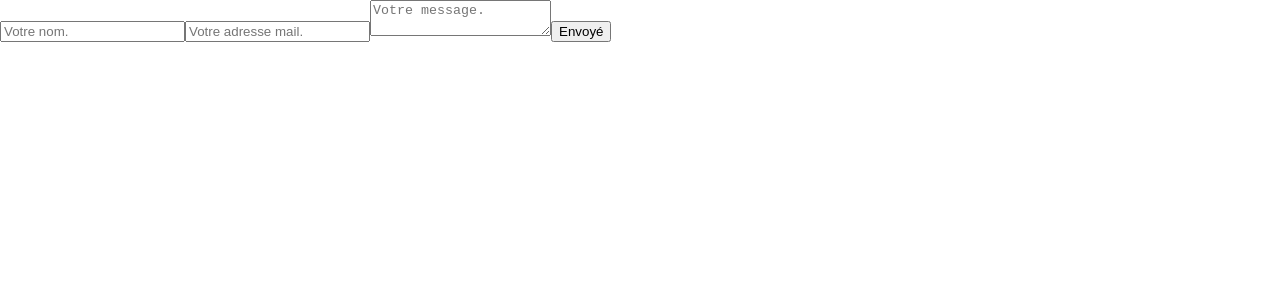
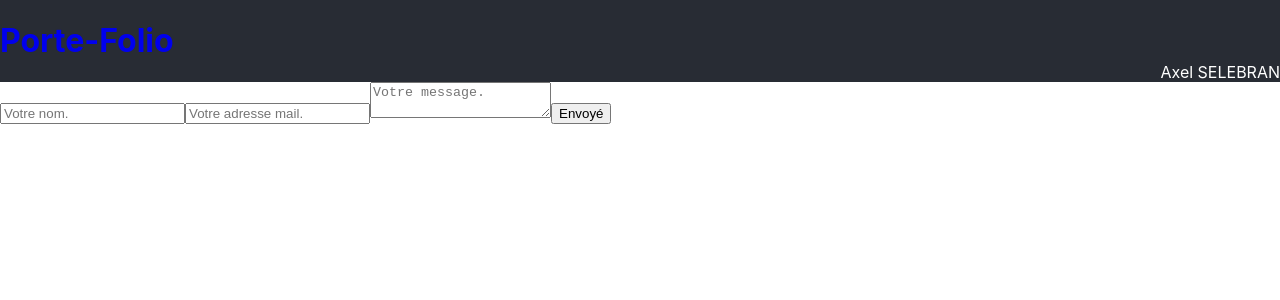
Before and after one commit to Warheart-1/portefolio, a React (Create React App) app: page /Contact in a window 1280 px wide. Shown: the top 300 px of the page. Built offline with nearby package versions, Linux system fonts and the light colour scheme.

Commit message:
contact form

```diff
--- a/src/composents/ContactForm.tsx
+++ b/src/composents/ContactForm.tsx
@@ -2,6 +2,7 @@ import emailjs from '@emailjs/browser';
 import { useRef } from 'react';
 import idEmailJS from '../data/idEmailJS';
 import swal from 'sweetalert2';
+import Banner from './Banner';
 
 export const  ContactForm = () => {
     const form = useRef(null);
@@ -33,6 +34,8 @@ export const  ContactForm = () => {
 
     return(
         <>
+            <Banner/>
+            <div className="container-Contact">
                 <form ref={form} onSubmit={sendEmail}>
                     <label htmlFor="Name">
                         <input type="text" name='from_name' placeholder='Votre nom.' required></input>
@@ -45,6 +48,7 @@ export const  ContactForm = () => {
                     </label>
                     <button type="submit" value="Send">Envoyé</button>
                 </form>
+            </div>
         </>
     )
 }
```
Lines whose indentation alone changed are shown as unchanged.
